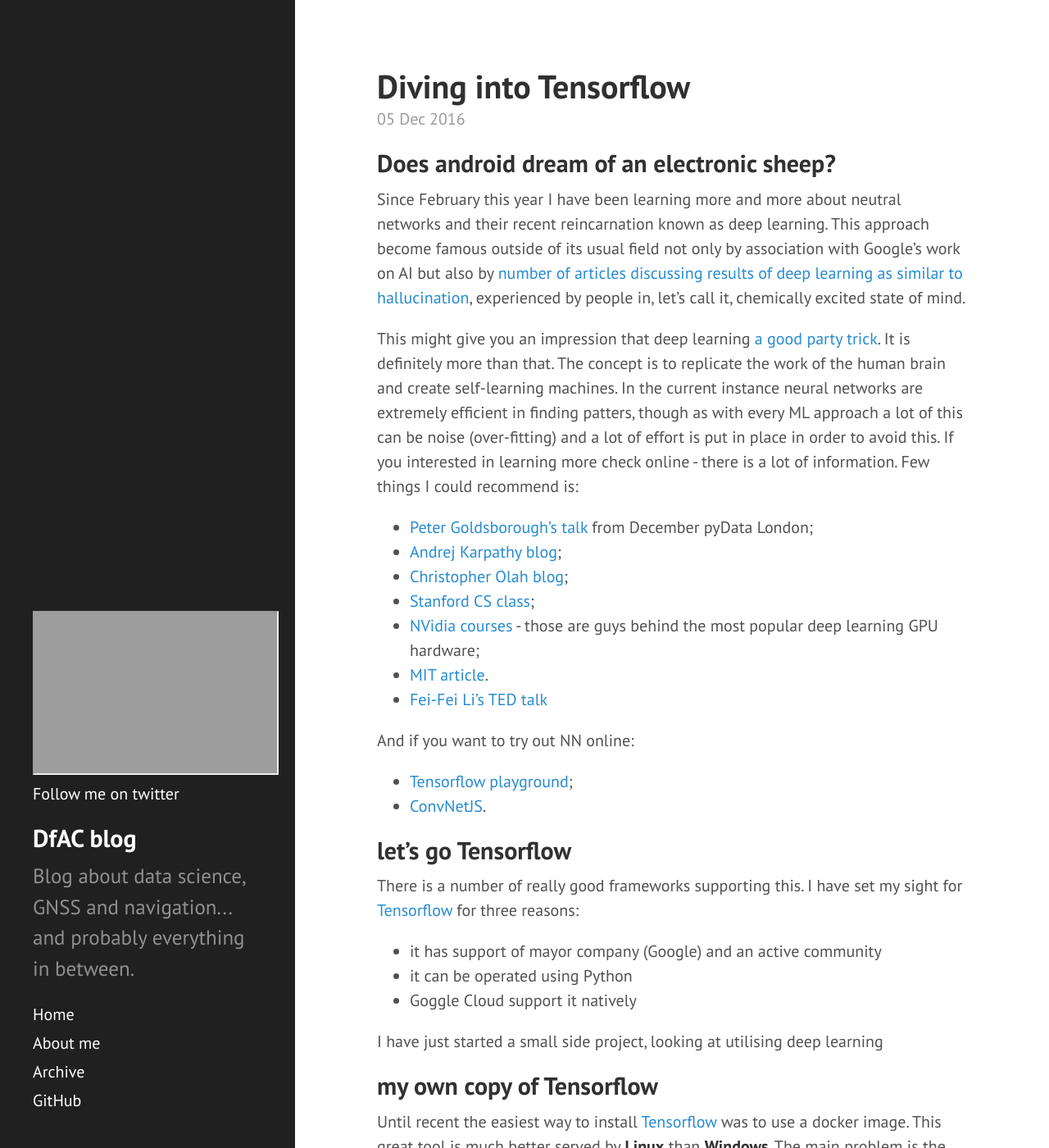
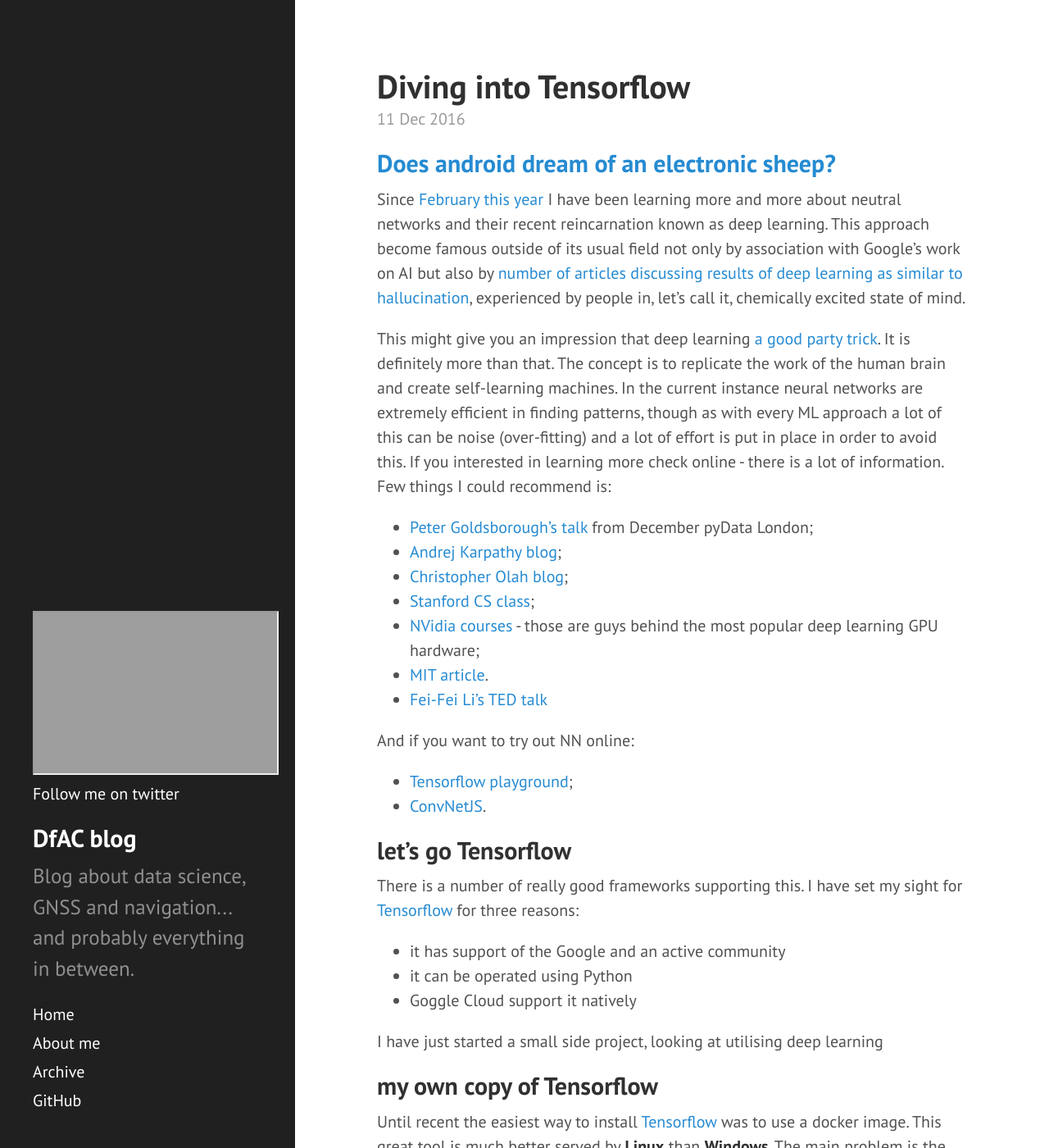
Before and after one commit to DfAC/DfAC.github.io, a Jekyll site: the page built from _posts/2016-12-11-Tensorflow01.md, in a window 1280 px wide and 1400 px high. Shown: the whole window at 82% size. Built offline with Jekyll 4.4.1, drawn with Linux system fonts in a browser that asks for light colours; comment, search, counter and statistics services are not loaded; some of the changed text lies outside the part shown; grey boxes are pictures that could not be loaded.

Commit message:
small corrections + typos + corrected date

````diff
--- a/_posts/2016-12-05-Tensorflow01.md
+++ b/_posts/2016-12-11-Tensorflow01.md
@@ -6,11 +6,11 @@ category: blog
 comments: True
 ---
 
-## Does android dream of an electronic sheep?
+## <a name="Intro">Does android dream of an electronic sheep?</a>
 
-Since February this year I have been learning more and more about neutral networks and their recent reincarnation known as deep learning. This approach become famous outside of its usual field not only by association with Google's work on AI but also by [number of articles discussing results of deep learning as similar to hallucination](https://www.theguardian.com/technology/2015/jun/18/google-image-recognition-neural-network-androids-dream-electric-sheep), experienced by people in, let's call it, chemically excited state of mind.
+Since [February this year](http://dfac.github.io/conference/2016/02/29/Fundamentals-Of-Practical-Deep-Learning/) I have been learning more and more about neutral networks and their recent reincarnation known as deep learning. This approach become famous outside of its usual field not only by association with Google's work on AI but also by [number of articles discussing results of deep learning as similar to hallucination](https://www.theguardian.com/technology/2015/jun/18/google-image-recognition-neural-network-androids-dream-electric-sheep), experienced by people in, let's call it, chemically excited state of mind.
 
-This might give you an impression that deep learning [a good party trick](http://www.demilked.com/inceptionism-neural-network-drawings-art-of-dreams/). It is definitely more than that. The concept is to replicate the work of the human brain and create self-learning machines. In the current instance neural networks are extremely efficient in finding patters, though as with every ML approach a lot of this can be noise (over-fitting) and a lot of effort is put in place in order to avoid this. If you interested in learning more check online - there is a lot of information. Few things I could recommend is:
+This might give you an impression that deep learning [a good party trick](http://www.demilked.com/inceptionism-neural-network-drawings-art-of-dreams/). It is definitely more than that. The concept is to replicate the work of the human brain and create self-learning machines. In the current instance neural networks are extremely efficient in finding patterns, though as with every ML approach a lot of this can be noise (over-fitting) and a lot of effort is put in place in order to avoid this. If you interested in learning more check online - there is a lot of information. Few things I could recommend is:
 
 * [Peter Goldsborough's talk](https://github.com/peter-can-talk/pydata-london/tree/master/presentation) from December pyData London;
 * [Andrej Karpathy blog](http://karpathy.github.io/);
@@ -29,7 +29,7 @@ And if you want to try out NN online:
 
 There is a number of really good frameworks supporting this. I have set my sight for [Tensorflow]() for three reasons:
 
-* it has support of mayor company (Google) and an active community
+* it has support of the Google and an active community
 * it can be operated using Python
 * Goggle Cloud support it natively
 
@@ -58,6 +58,7 @@ conda install ipython
 conda install scipy
 ```
 3. Test your installation
+
 * run ipython - make sure it identifies correct python 3.5.x and does not flag
 missing libraries - install any missing libraries using `conda install xxx`
 ```
````
Also changed, not shown: other parts of _posts/2016-12-11-Tensorflow01.md (+5 -4 lines).
